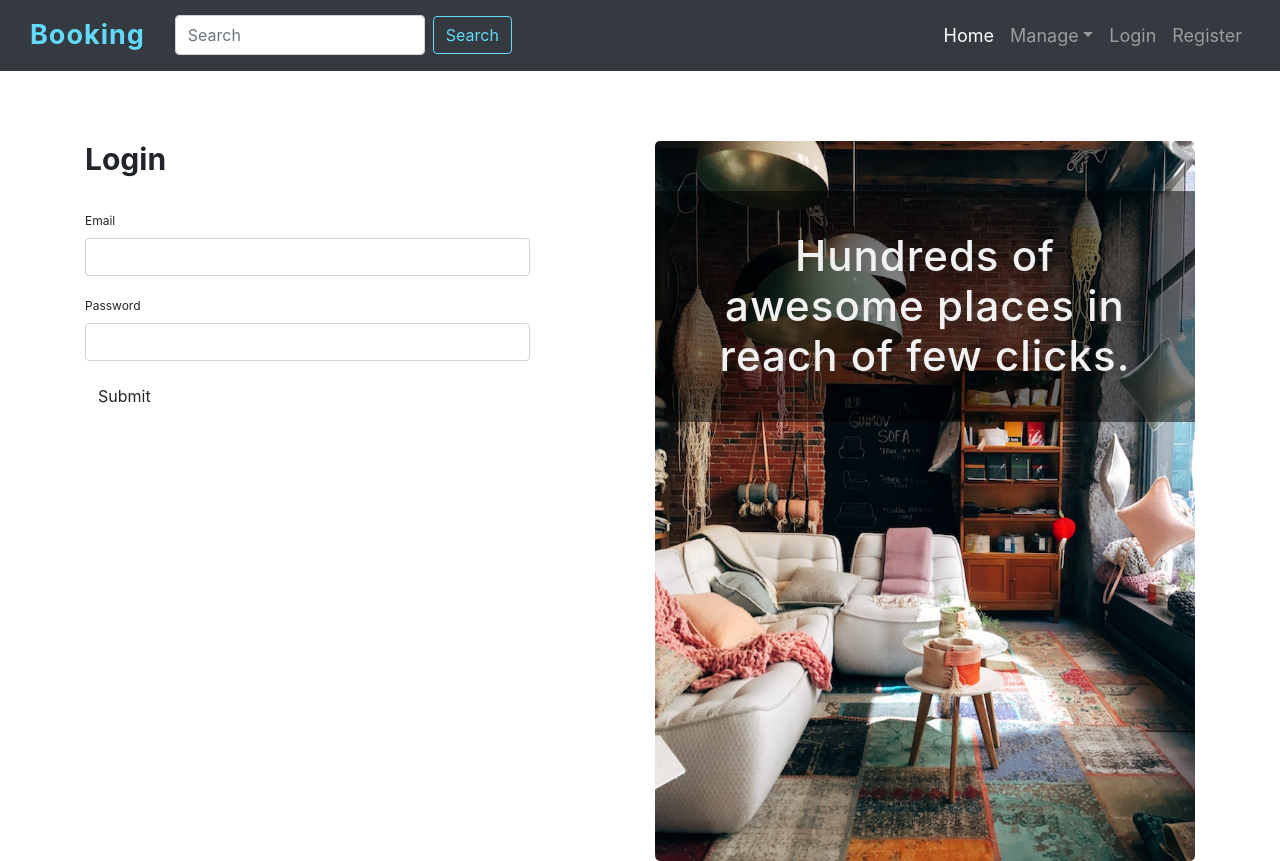
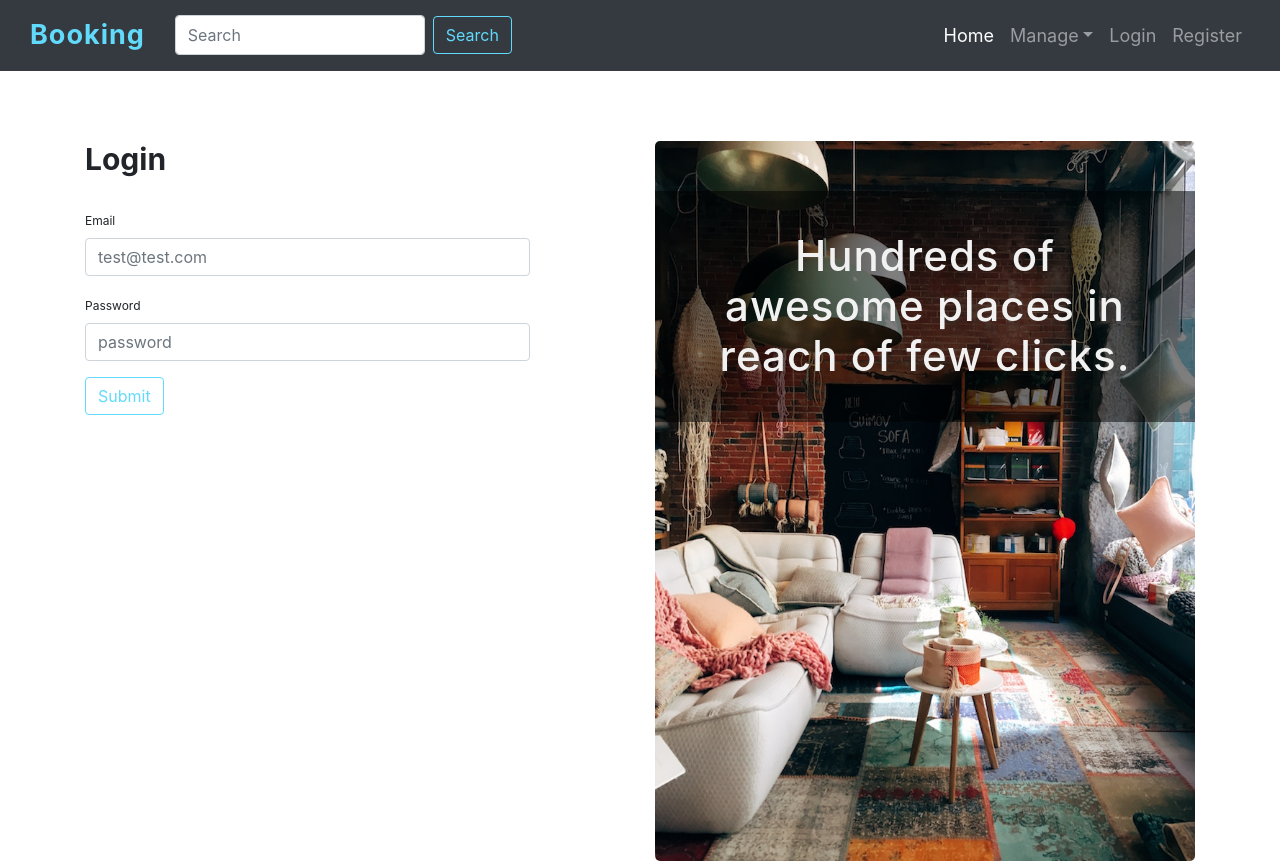
Before and after one commit to davidvera13/react-angular-node, a React (Create React App) app in the folder booking-react/: page /login in a window 1280 px wide. Built offline with nearby package versions, Linux system fonts and the light colour scheme.

Commit message:
feat(react): getting values from form

```diff
--- a/booking-react/src/components/pages/auth-component/Login.js
+++ b/booking-react/src/components/pages/auth-component/Login.js
@@ -1,6 +1,33 @@
 import React from 'react';
 
 class Login extends React.Component {
+    state = {
+        email: 'test@test.com',
+        password: 'password'
+    }
+
+    handleInputChange = (event) => {
+        // console.log(event);
+        const {value} = event.target;
+        const {name} = event.target;
+        this.setState({ [name]: value})
+    }
+    // handleEmailChange = (event) => {
+    //     // console.log(event);
+    //     const email = event.target.value;
+    //     this.setState({ email: email})
+    // }
+    // handlePasswordChange = (event) => {
+    //     // console.log(event);
+    //     const password = event.target.value;
+    //     this.setState({ password })
+    // }
+    handleSubmit = (event) => {
+        // console.log(event);
+        alert(JSON.stringify(this.state));
+        event.preventDefault();
+    }
+
     render() {
         return(
             <div className="booking-form">
@@ -14,6 +41,9 @@ class Login extends React.Component {
                             <div className="form-group">
                                 <label htmlFor="email">Email</label>
                                 <input
+                                    onChange= {this.handleInputChange}
+                                    placeholder={ this.state.email}
+                                    name="email"
                                     type="email"
                                     className="form-control"
                                     id="email" />
@@ -29,13 +59,17 @@ class Login extends React.Component {
                             <div className="form-group">
                                 <label htmlFor="password">Password</label>
                                 <input
+                                    onChange = {this.handleInputChange}
+                                    placeholder = {this.state.password}
+                                    name="password"
                                     type="password"
                                     className="form-control"
                                     id="password" />
                             </div>
                             <button
-                                type="submit"
-                                className="btn btn-bwm-main">Submit</button>
+                                onClick={this.handleSubmit}
+                                type="button"
+                                className="btn btn-booking-main">Submit</button>
                         </form>
                         {/* <div className="alert alert-danger">
         <p>
--- a/booking-react/src/components/pages/auth-component/Register.js
+++ b/booking-react/src/components/pages/auth-component/Register.js
@@ -46,7 +46,7 @@ class Register extends React.Component {
                             </div>
                             <button
                                 type="submit"
-                                className="btn btn-bwm-main">Submit</button>
+                                className="btn btn-booking-main">Submit</button>
                         </form>
                         {/* <div className="alert alert-danger">
         <p>
--- a/booking-react/src/components/pages/home-component/RentalHome.js
+++ b/booking-react/src/components/pages/home-component/RentalHome.js
@@ -3,7 +3,7 @@ import React from 'react';
 import RentalCard from "./RentalCard";
 import { connect } from "react-redux";
 import {fetchRentals} from "store/actions";
-import axios from "axios";
+
 
 class RentalHome extends React.Component {
 
--- a/booking-react/src/store/reducers/rental.js
+++ b/booking-react/src/store/reducers/rental.js
@@ -21,7 +21,6 @@ const initRentalReducer = () => {
             default:
                 return state;
         }
-        return state
     }
 
     return combineReducers({item, isFetching})
```
Also changed, not shown: 1 other file (tests, documents, lock files or other folders).
